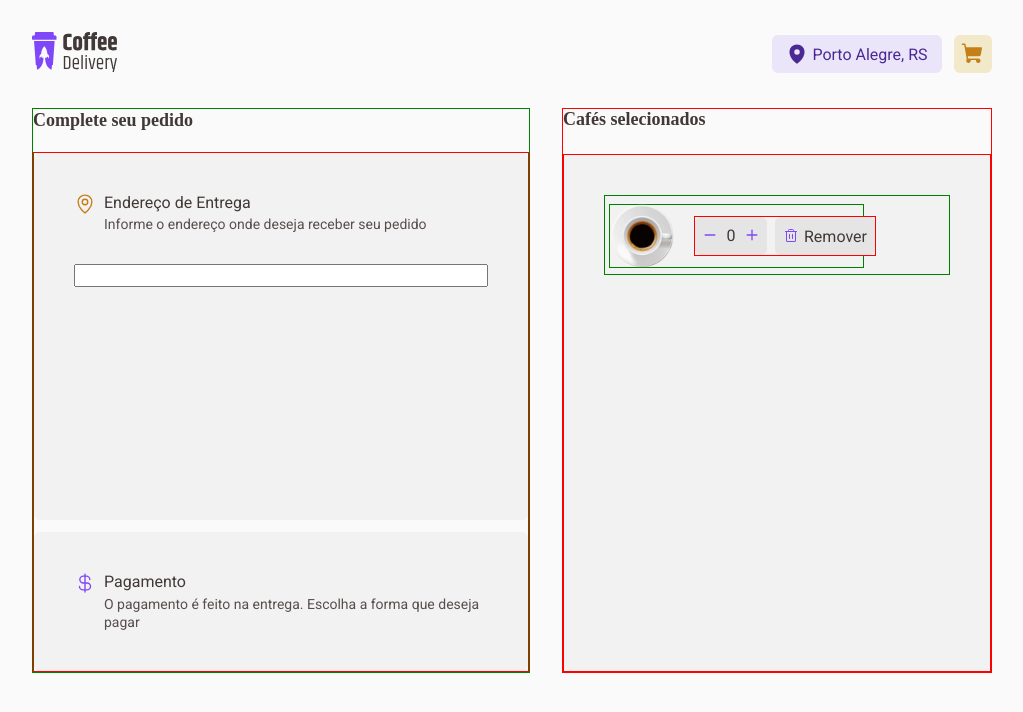
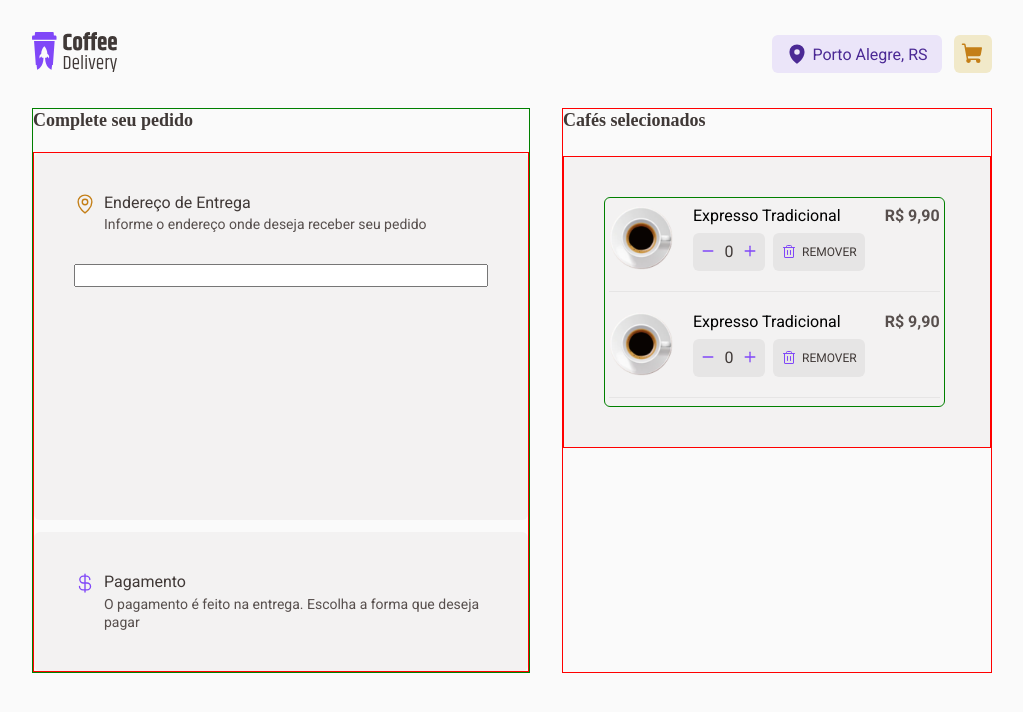
Before and after one commit to arthur-carminatti/Coffe-Delivery, a React (Vite) app: page /checkout in a window 1280 px wide. Shown: the top 712 px of the page, without its empty margins (128-1151 px from the left). Built offline with nearby package versions, Linux system fonts and the light colour scheme.

Commit message:
Checkout

```diff
--- a/src/pages/Checkout/index.tsx
+++ b/src/pages/Checkout/index.tsx
@@ -7,6 +7,7 @@ import {
     BoxTwoCheckoutContainer,
     CheckoutContainer,
     CoffeRemoveContainer,
+    CoffeSelectedActionsContainer,
     CoffeSelectedContainer,
     CoffeSelectedDetailsContainer,
     CoffeSelectedInfoContainer,
@@ -68,6 +69,8 @@ export function Checkout() {
                             <img src={tradicionalCoffe} alt="" />
 
                             <CoffeSelectedDetailsContainer>
+                                <p>Expresso Tradicional</p>
+                                <CoffeSelectedActionsContainer>
                                     <CounterListCoffe>
                                         <button>
                                             <Minus size={14} weight="bold" />
@@ -79,13 +82,37 @@ export function Checkout() {
                                     </CounterListCoffe>
 
                                     <CoffeRemoveContainer>
+                                        <p><Trash size={16} />Remover</p>
+                                    </CoffeRemoveContainer>
+                                </CoffeSelectedActionsContainer>
+                            </CoffeSelectedDetailsContainer>
+                            <span>R$ 9,90</span>
+                        </CoffeSelectedInfoContainer>
+
+                        <CoffeSelectedInfoContainer>
+                            <img src={tradicionalCoffe} alt="" />
+
+                            <CoffeSelectedDetailsContainer>
+                                <p>Expresso Tradicional</p>
+                                <CoffeSelectedActionsContainer>
+                                    <CounterListCoffe>
                                         <button>
-                                        <p><Trash />Remover</p>
+                                            <Minus size={14} weight="bold" />
                                         </button>
+                                        <p>0</p>
+                                        <button>
+                                            <Plus size={14} weight="bold" />
+                                        </button>
+                                    </CounterListCoffe>
+
+                                    <CoffeRemoveContainer>
+                                        <p><Trash size={16} />Remover</p>
                                     </CoffeRemoveContainer>
+                                </CoffeSelectedActionsContainer>
                             </CoffeSelectedDetailsContainer>
+                            <span>R$ 9,90</span>
+                        </CoffeSelectedInfoContainer>
 
-                        </CoffeSelectedInfoContainer>
                     </CoffeSelectedContainer>
                 </BoxTwoCheckoutContainer>
             </FrameTwoContainer>
--- a/src/pages/Checkout/styles.ts
+++ b/src/pages/Checkout/styles.ts
@@ -158,7 +158,6 @@ export const FrameTwoContainer = styled.div`
     width: 40%;
     display: flex;
     flex-direction: column;
-    position: relative;
     gap: 24px;
     min-width: 430px;
     margin-right: 160px;
@@ -183,7 +182,6 @@ export const TitleTwoCheckoutContainer = styled.div`
 export const BoxTwoCheckoutContainer = styled.div`
     border: 1px solid red;
     width: 100%;
-    height: 100%;
 
     padding: 40px;
     background: ${props => props.theme["white-200"]};
@@ -194,12 +192,11 @@ export const CoffeSelectedContainer = styled.div`
     border: 1px solid green;
 
     display: flex;
+    flex-direction: column;
     justify-content: space-between;
     padding: 8px 4px;
-    gap: 59px;
-
-    width: 368px;
-    height: 80px;
+    border-radius: 6px;
+    gap: 20px;
 
     background: ${props => props.theme["white-200"]};
 `
@@ -209,30 +206,37 @@ export const CoffeSelectedInfoContainer = styled.div`
     align-items: center;
     padding: 0px;
     gap: 20px;
-
-    border: 1px solid green;
-
-    width: 255px;
-    height: 64px;
+    justify-content: space-between;
+    align-items: flex-start;
+    border-bottom: 1px solid #E6E5E5;
+    padding-bottom: 20px;
 
     img {
         width: 64px;
         height: 64px;
     }
+
+    span {
+        font-family: 'Roboto';
+        font-style: normal;
+        font-weight: 700;
+        font-size: 16px;
+        line-height: 130%;
+
+        display: flex;
+        align-items: center;
+        text-align: right;
+
+        color: #574F4D;
+    }
 `
 
-export const CoffeSelectedDetailsContainer = styled.div`
-    border: 1px solid red;
+export const CoffeSelectedActionsContainer = styled.div`
     display: flex;
     padding: 0px;
     gap: 8px;
 
     p {
-        font-family: 'Roboto';
-        font-style: normal;
-        font-weight: 400;
-        font-size: 16px;
-
         display: flex;
         align-items: center;
 
@@ -244,21 +248,26 @@ export const CoffeRemoveContainer = styled.div`
     display: flex;
     gap: 20px;
     align-items: center;
+    justify-content: center;
     padding: 8px;
     border-radius: 6px;
+    font-size: 12px;
+    text-transform: uppercase;
 
-    width: 100px;
-    height: 38px;
+    border: 0;
 
     background: ${props => props.theme["gray-100"]};
 
-    button {
-        background: transparent;
-        border: 0;
-
-        svg {
+    svg {
             color: ${props => props.theme["purple-600"]};
             margin-right: 5px;
         }
-    }
 `
+
+export const CoffeSelectedDetailsContainer = styled.div`
+    display: flex;
+    flex-direction: column;
+    align-items: flex-start;
+    padding: 0px;
+    gap: 8px;
+`
```
Lines whose indentation alone changed are shown as unchanged.
